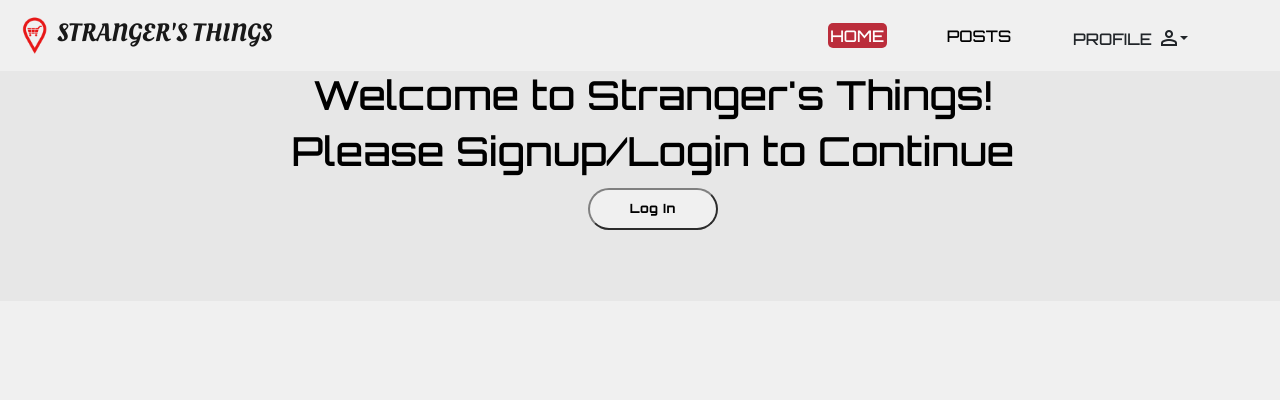
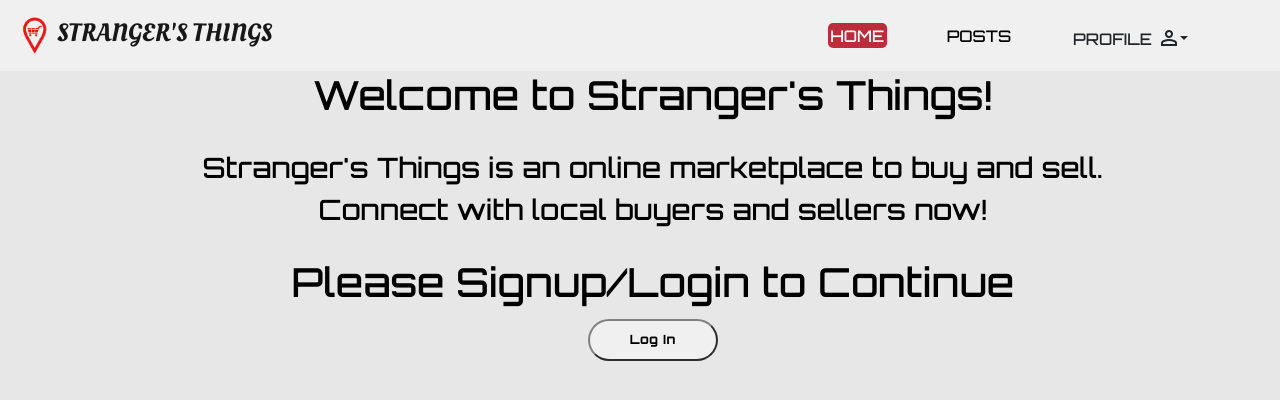
Before and after one commit to AMT98/Stranger-s-Things, a React (Create React App) app: page /home in a window 1280 px wide. Shown: the top 400 px of the page. Built offline with nearby package versions, Linux system fonts and the light colour scheme; no server answers.

Commit message:
Add description to home page

```diff
--- a/src/components/Home.jsx
+++ b/src/components/Home.jsx
@@ -40,8 +40,15 @@ const Home = ({ url }) => {
     <>
       <div className="homeHeader">
         <h1>Welcome to Stranger's Things!</h1>
-        {localStorage.getItem("token") && <h3>Logged in as: {userName}</h3>}
-        {localStorage.getItem("token") ? null : (
+        <br></br>
+        <h3>Stranger's Things is an online marketplace to buy and sell.</h3>
+        <h3>Connect with local buyers and sellers now!</h3>
+        <br></br>
+        {localStorage.getItem("token") ? (
+          <>
+            <h3>Logged in as: {userName}</h3>
+          </>
+        ) : (
           <h1>Please Signup/Login to Continue</h1>
         )}
         {localStorage.getItem("token") ? (
@@ -72,9 +79,7 @@ const Home = ({ url }) => {
           <div>
             <h1 className="postContainer msgContainer">
               Outbox
-                  <span className="material-symbols-outlined">
-                    outgoing_mail
-                  </span>
+              <span className="material-symbols-outlined">outgoing_mail</span>
             </h1>
             <Outbox messages={messages} userName={userName} />
           </div>
```
Lines whose indentation alone changed are shown as unchanged.
